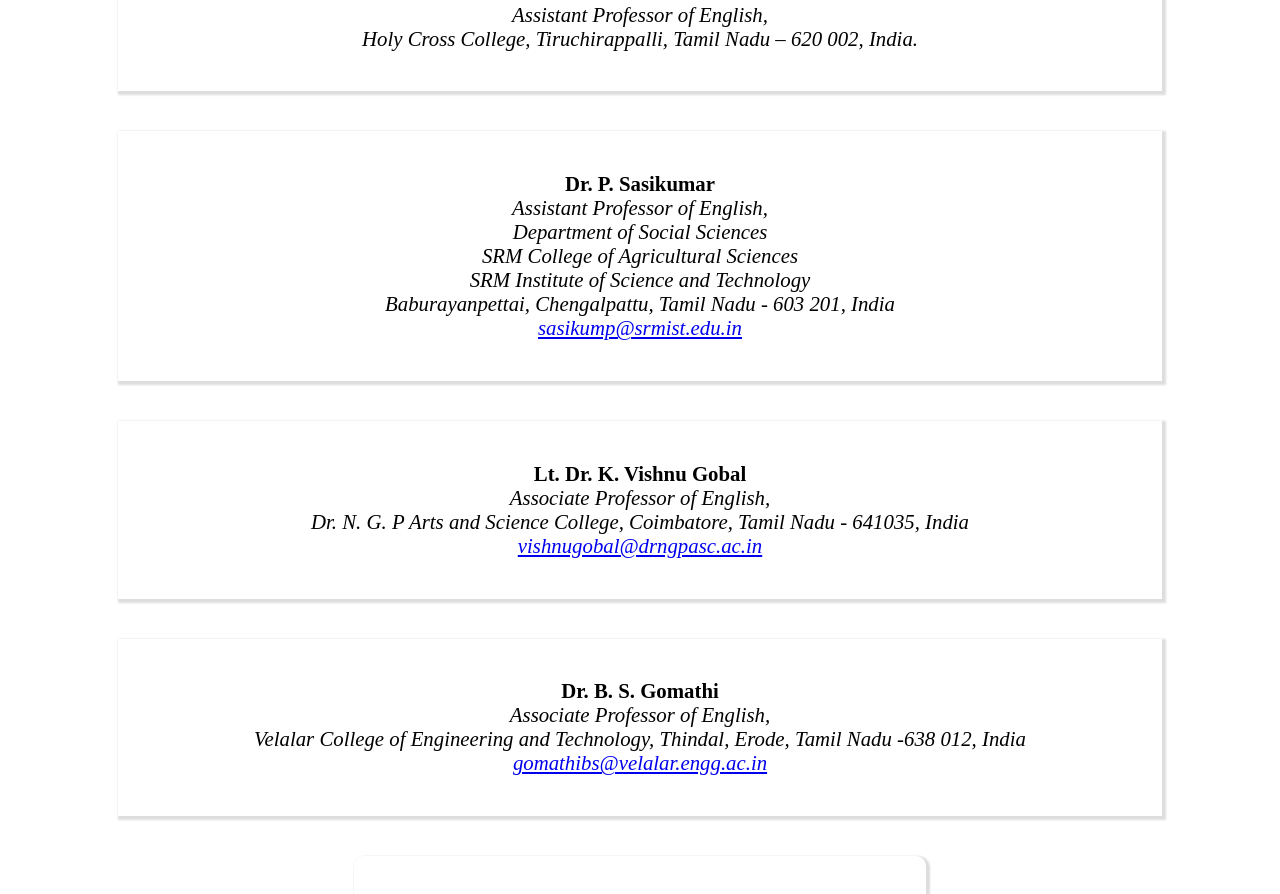
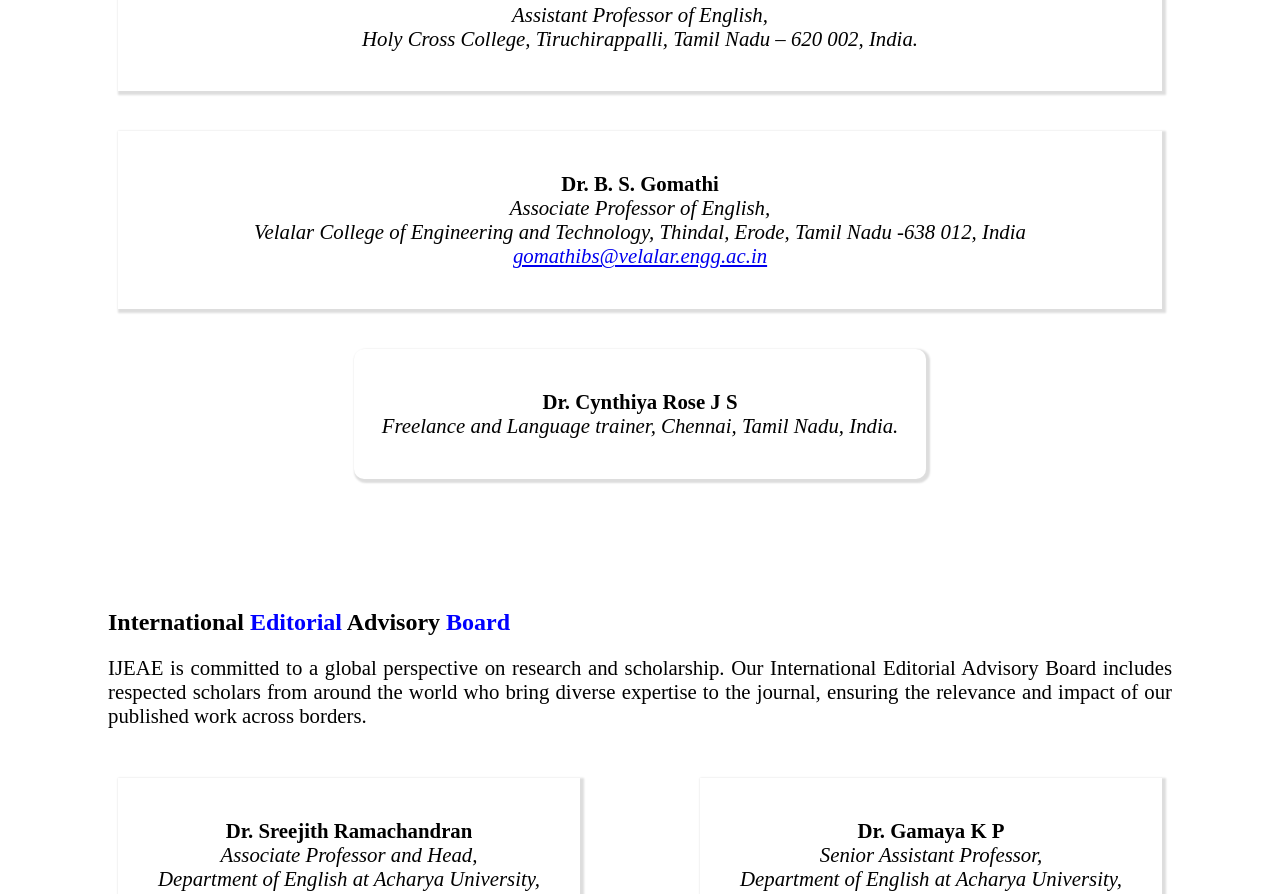
Before and after one commit to lexiontechsolution/journal_website, a React (Create React App) app: page /editorial in a window 1280 px wide. Shown: the part 1300-2194 px from the top of the page. Built offline with nearby package versions, Linux system fonts and the light colour scheme.

Commit message:
Update Editorial.js

```diff
--- a/src/Pages/Editorial/Editorial.js
+++ b/src/Pages/Editorial/Editorial.js
@@ -115,33 +115,7 @@ Nehru Arts and Science College, Coimbatore, Tamil Nadu- 641105, India.<br></br
               </p>
             </div>
                   </div>
- <div className="row-editorial">
-  <div className="box-editorial">
-    <p>
-      <span style={{ fontWeight: "bold", fontStyle: "normal" }}>
-        Dr. P. Sasikumar
-      </span>
-      <br></br>Assistant Professor of English, <br></br>
-      Department of Social Sciences<br></br>
-      SRM College of Agricultural Sciences<br></br>
-      SRM Institute of Science and Technology<br></br>
-      Baburayanpettai, Chengalpattu, Tamil Nadu - 603 201, India<br></br>
-      <a href="mailto:sasikump@srmist.edu.in ">sasikump@srmist.edu.in</a>
-    </p>
-  </div>
-</div>
- <div className="row-editorial">
-            <div class="box-editorial">
-              <p>
-                <span style={{ fontWeight: "bold", fontStyle: "normal" }}>
-                 Lt. Dr. K. Vishnu Gobal
 
-                </span>
-                <br></br>Associate Professor of English, <br></br>Dr. N. G. P Arts and Science College, Coimbatore, Tamil Nadu - 641035, India<br></br>
-                <a href="mailto:vishnugobal@drngpasc.ac.in"> vishnugobal@drngpasc.ac.in </a>
-              </p>
-            </div>
-          </div>
                     <div className="row-editorial">
  <div class="box-editorial">
               <p>
```
